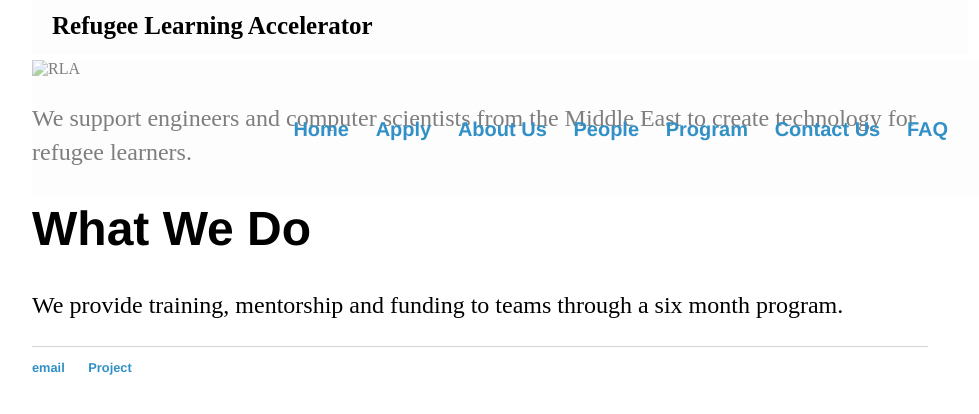
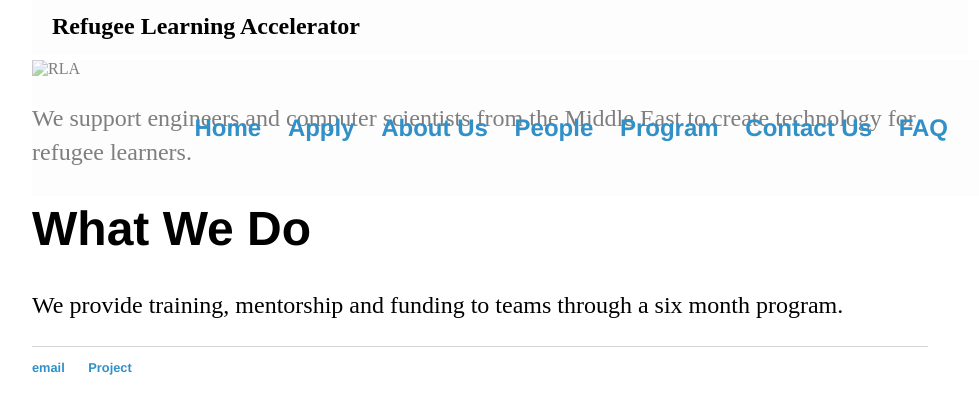
Before and after one commit to Refugee-Learning-Accelerator/Refugee-Learning-Accelerator.github.io, a Jekyll site: the page built from index.html, in a window 1280 px wide. Shown: the top 414 px of the page, without its empty margins (160-1139 px from the left). Built offline with Jekyll 4.4.1, drawn with Linux system fonts in a browser that asks for light colours.

Commit message:
Update landingpage.html

```diff
--- a/_layouts/landingpage.html
+++ b/_layouts/landingpage.html
@@ -11,13 +11,13 @@
 
 			<nav class="absolute-nav-bar">
 	    		<ul>
-	        		<li><a color=#000000 href="/">Home</a></li>
-				<li><a color=#000000 href="/apply">Apply</a></li>
-		        	<li><a color=#000000 href="/about">About Us</a></li>
-				<li><a color=#000000 href="/people">People</a></li>
-				<li><a color=#000000 href="/programme">Program</a></li>
-				<li><a color=#000000 href="/contact_us">Contact Us</a></li>
-				<li><a color=#000000 href="/FAQ">FAQ<a/></li>
+	        		<li><a2 href="/">Home</a2></li>
+				<li><a2 href="/apply">Apply</a2></li>
+		        	<li><a2 href="/about">About Us</a2></li>
+				<li><a2 href="/people">People</a2></li>
+				<li><a2 href="/programme">Program</a2></li>
+				<li><a2 href="/contact_us">Contact Us</a2></li>
+				<li><a2 href="/FAQ">FAQ<a2/></li>
 	    		</ul>
 			</nav>
   					<p class="absolute-text">Refugee Learning Accelerator</a> </p>
@@ -31,8 +31,8 @@
 			</div><!-- /.container -->
 			<footer>
 	    			<ul>
-	        		<li><a href="mailto:refugees@media.mit.edu">email</a></li>
-	        		<li><a href="https://www.media.mit.edu/projects/refugee-learning-accelerator/overview/">Project</a></li>
+	        		<li><a2 href="mailto:refugees@media.mit.edu">email</a2></li>
+	        		<li><a2 href="https://www.media.mit.edu/projects/refugee-learning-accelerator/overview/">Project</a2></li>
 				</ul>
 			</footer>
 		</body>
```
